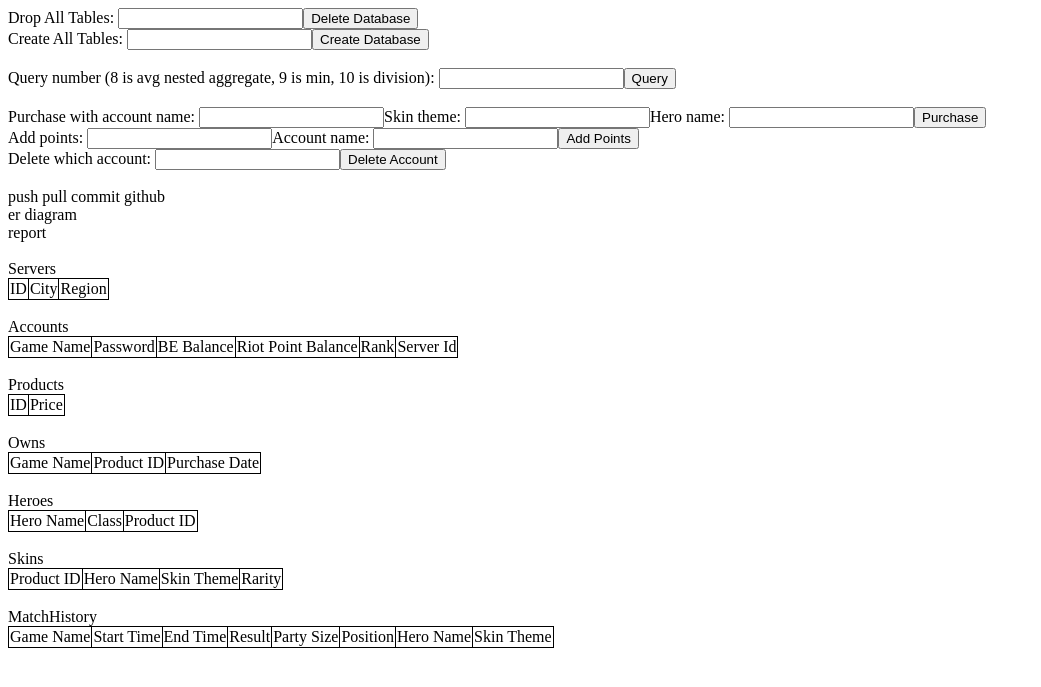
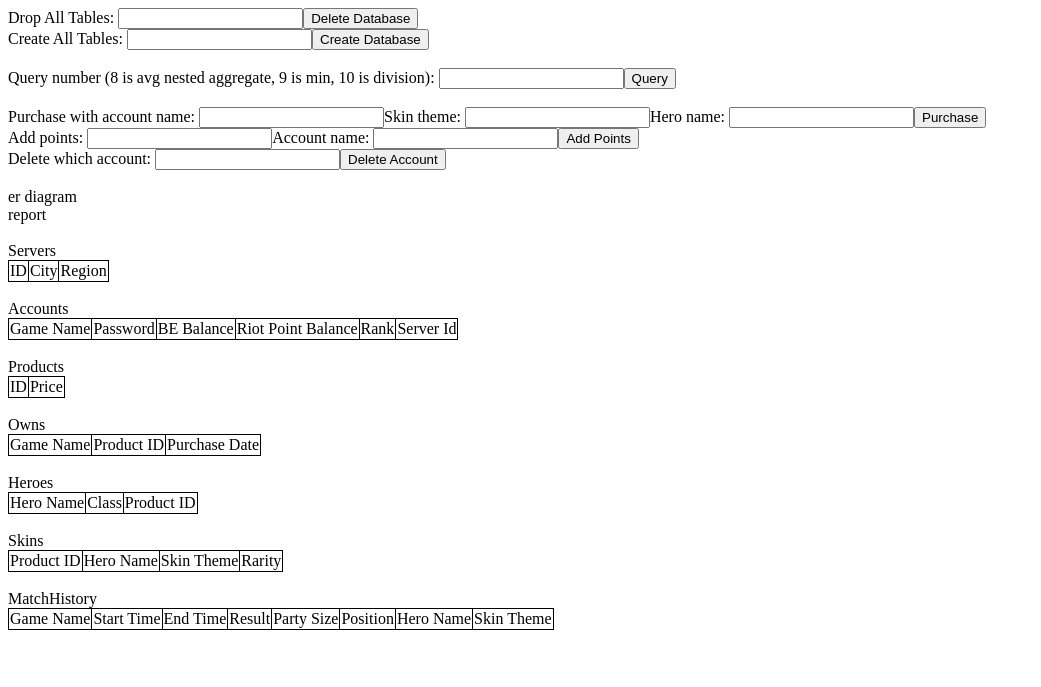
Before and after one commit to DarkGalaxyFire/INFS7901-Project, a PHP site: page / in a window 1280 px wide. Shown: the top 687 px of the page, without its empty margins (0-1041 px from the left). Run offline with PHP 8.4, Linux system fonts and the light colour scheme; data that the repository does not hold is empty.

Commit message:
Changed todo list

```diff
--- a/index.php
+++ b/index.php
@@ -34,7 +34,6 @@
 	Delete which account:&nbsp;<input name="delete" type="text"><input value="Delete Account" type="submit"><br>
 </form><br>
 
-push pull commit github<br>
 er diagram<br>
 report<br><br>
 
```
